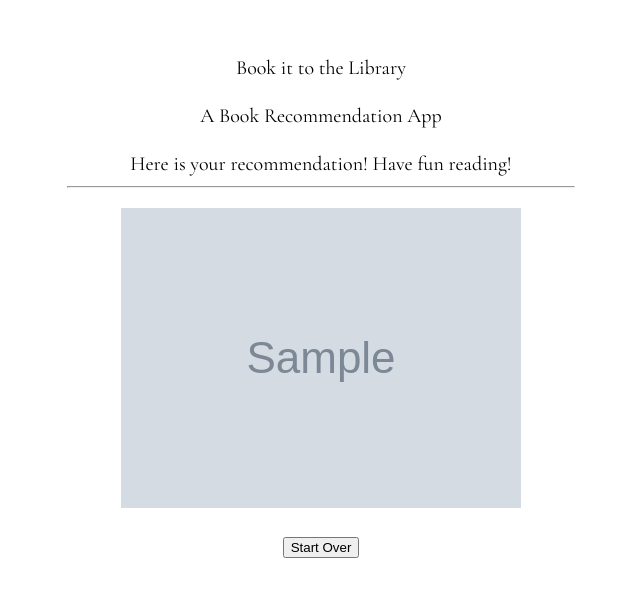
After one commit to smleroy14/book_recommendations, a Flask app: template templates/recommendations.html in a window 1280 px wide. The commit adds this page. Shown: the top 597 px of the page, without its empty margins (319-959 px from the left). Run offline with Flask 2, Linux system fonts and the light colour scheme; the template is opened without the code that fills it: most values are stand-ins (such as "Sample title", 1, 10 or a date in 2020); grey boxes marked "Sample" are stand-in pictures; parts of the project's set-up code (start-up, migrations or seed data) failed here and were passed over.

Commit message:
adding final template for recommendations

```diff
--- a/application.py
+++ b/application.py
@@ -57,11 +57,8 @@ def get_recs():
     """
     try:
         firstbook = int(request.form['bookchoice1'])
-        print(firstbook)
         secondbook = int(request.form['bookchoice2'])
-        print(secondbook)
         thirdbook = int(request.form['bookchoice3'])
-        print(thirdbook)
     except:
         traceback.print_exc()
         logger.warning("User did not pick a book, error no book page returned")
@@ -72,12 +69,14 @@ def get_recs():
         return render_template('error-samebooks.html')
     if firstbook==thirdbook:
         return render_template('error-samebooks.html')
-    user_id = str(firstbook) + ', ' + str(secondbook) + ', ' + str(thirdbook)
-    print(user_id)
+    #sort user choices in order to create user id
+    user_choice_list = [firstbook, secondbook, thirdbook]
+    user_choice_list.sort()
+    user_id = str(user_choice_list[0]) + ', ' + str(user_choice_list[1]) + ', ' + str(user_choice_list[2])
     try:
         recs = db.session.query(Book_Recommendations).filter_by(user=user_id)
         logger.debug("Recommendation Query Accessed for user %s", user_id)
-        return render_template('recommendations.html', rec = recs)
+        return render_template('recommendations.html', recs = recs)
     except:
         traceback.print_exc()
         logger.warning("Not able to display recommendations, error page returned")
--- a/templates/choose_books.html
+++ b/templates/choose_books.html
@@ -22,7 +22,8 @@
     <mainheading>A Book Recommendation App</mainheading>
     <br>
     <br>
-    <typeheading> Here are the top 20 most popular books for the genre {{genre}}. Please choose 3 different books</typeheading>
+    <typeheading> Here are the top 20 most popular books for the genre {{genre}}.</typeheading>
+    <typeheading> Pick your three favorites, so we can give you a new recommendation!</typeheading>
 
     <form class=inputs method=post name=userinput action="{{ url_for('get_recs')}}">
       <p>
--- /dev/null
+++ b/templates/recommendations.html
@@ -0,0 +1,39 @@
+<!DOCTYPE html>
+<html lang="en">
+<meta charset="UTF-8"">
+<meta name="viewport" content="width=device-width, initial-scale=1">
+  <head>
+    <link rel="stylesheet"
+          href="https://fonts.googleapis.com/css?family=Cormorant+Garamond&display=swap">
+    <style>
+      body {
+        font-family: 'Cormorant Garamond', serif;
+        font-size: 20px;
+      }
+    </style>
+  </head>
+<body>
+<div id="container" align="center">
+  <div class="main">
+    <br>
+    <br>
+    <heading>Book it to the Library</heading>
+    <br>
+    <br>
+    <mainheading>A Book Recommendation App</mainheading>
+    <br>
+    <br>
+    <text> Here is your recommendation! Have fun reading! </text>
+    <hr style="width:40%">
+    <p>
+      <div align="center" >
+	      <img src={{recs[0].cover1}}>
+      </div>
+    <form action="{{ url_for('intro_page')}}">
+    <p align="center">
+            <button type="submit" style="color:black;" > Start Over </button>
+            </p> </form>
+        </div>
+    </div>
+    </body>
+    </html>
```
Also changed, not shown: templates/error-samebooks.html (renamed from templates/error-samebook.html), 1 other file.
